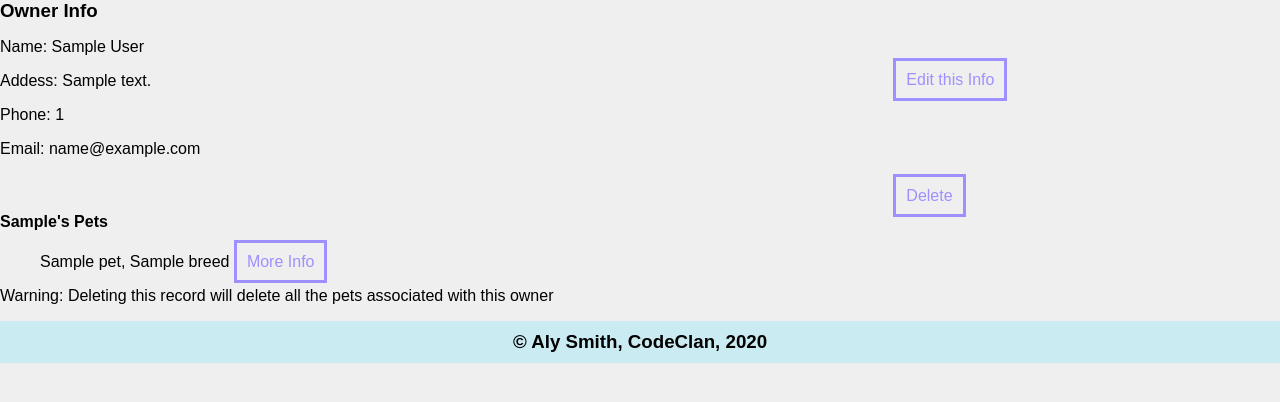
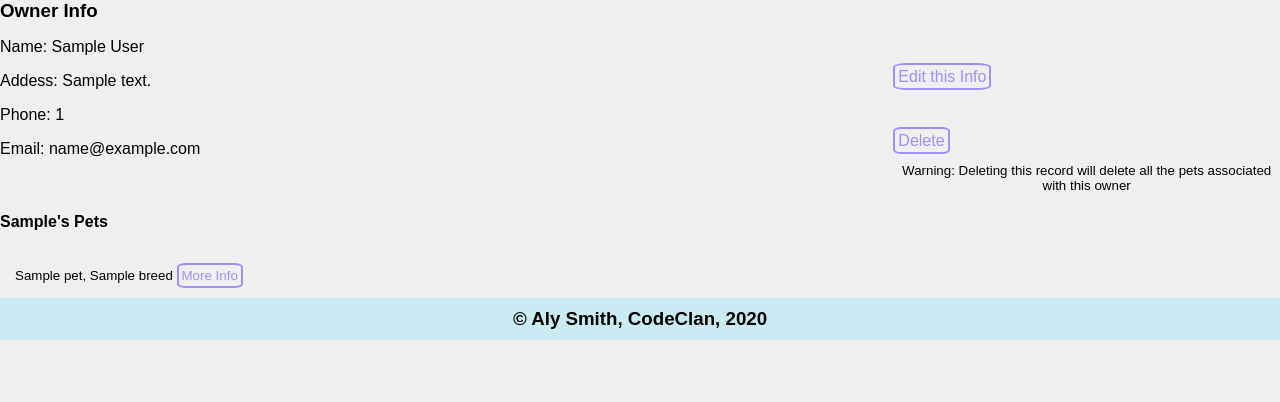
Before and after one commit to JaSmith13/vet_management_project, a Flask app: page /owners/1 in a window 1280 px wide. Shown: the part 113-515 px from the top of the page. Run offline with Flask 2, Linux system fonts and the light colour scheme; a database or web service that is not in the repository returns one stand-in record (values such as "Sample title"); some libraries are stand-ins or nearby versions.

Commit message:
alters borders around links on info pages

```diff
--- a/vet_management/static/style.css
+++ b/vet_management/static/style.css
@@ -30,10 +30,11 @@ nav{
 }
 
 a{
-    border: 3px solid #9E90FF;
+    border: 2px solid #9E90FF;
+    border-radius: 15%;
     text-decoration: none;
     color: #9E90FF;
-    padding: 10px;
+    padding: 3px;
     /* display: block; */
 }
 
@@ -61,7 +62,7 @@ nav > ul > li > a:hover{
 
 .owners_pet_links{
     color: #9E90FF;
-    text-align: left;
+    /* text-align: left; */
 }
 
 footer {
@@ -87,5 +88,21 @@ h3{
 .links{
     display: flex;
     flex-direction: column;
-    justify-content:space-around;
+    justify-content: space-evenly;
 }
+
+#owners_pets_container{
+    display: flex;
+    flex-direction: column;
+    font-size: smaller;
+    padding: 5px;
+}
+
+#owners_pets_container > li{
+    padding: 10px;
+}
+
+#owner_delete_warning{
+    font-size: smaller;
+    text-align: center;
+}
--- a/vet_management/templates/owners/show.html
+++ b/vet_management/templates/owners/show.html
@@ -9,20 +9,21 @@
             <p>Email: {{owner.email}}</p>
             <br>
             <h4>{{owner.first_name}}'s Pets</h4>
-            <ul>
-                {% for pet in owners_pets%}
-                <li>{{pet.name}}, {{pet.breed}} <a class="owners_pet_links" href="/pets/{{pet.id}}">More Info</a></li>
-                {% endfor %}
-            </ul>
         </div>
         <ul class="links">
             <li><a href="/owners/{{owner.id}}/edit">Edit this Info</a></li>
             <li>
                 <form action="/owners/{{owner.id}}/delete" method="POST">
-                    <a onclick="this.parentNode.submit();">Delete</a></p>
+                    <a onclick="this.parentNode.submit();">Delete</a>
+                    <p id="owner_delete_warning">Warning: Deleting this record will delete all the pets associated with this owner</p>
                 </form>
             </li>
         </ul>
     </section>
-    <p>Warning: Deleting this record will delete all the pets associated with this owner</p>
+    <ul id="owners_pets_container">
+        {% for pet in owners_pets%}
+        <li>{{pet.name}}, {{pet.breed}} <a class="owners_pet_links" href="/pets/{{pet.id}}">More Info</a></li>
+        {% endfor %}
+    </ul>
+
 {% endblock %}
```
